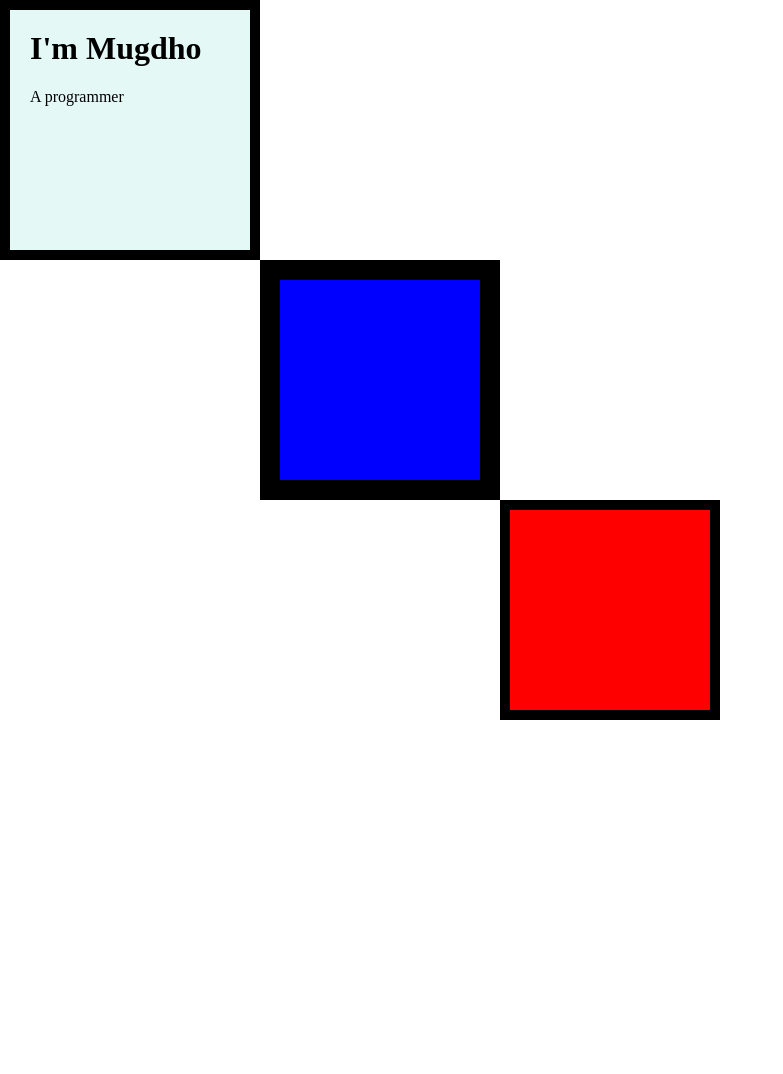
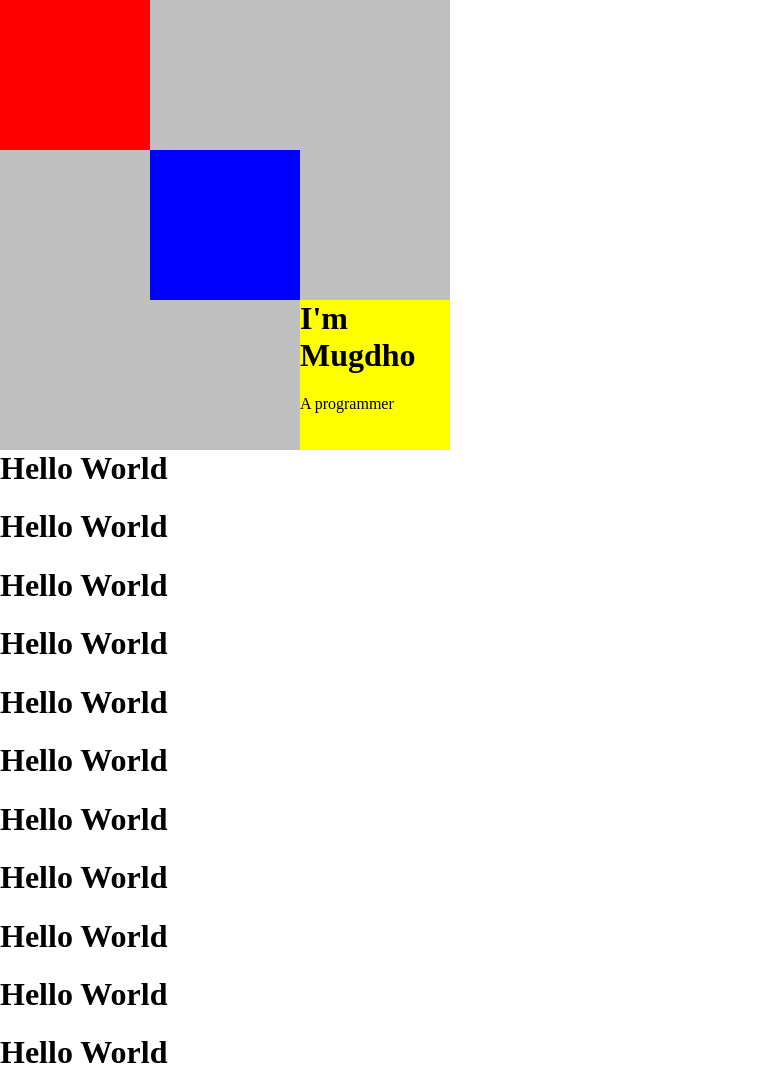
Before and after one commit to Mugdho10/CSS---My-site, a plain HTML site: page index.html in a window 1280 px wide. Shown: the top 1074 px of the page, without its empty margins (0-783 px from the left). Before the commit the page ends 800 px from the top, so only its background shows below. Drawn offline with Linux system fonts and the light colour scheme.

Commit message:
Learning and playing with the positions

```diff
--- a/css/style.css
+++ b/css/style.css
@@ -6,8 +6,9 @@ h1 {
     margin-top: 0px;
 }
 
+/*
 .top-container {
-    background-color: #E4F9F5;
+    background-color: #E4F9F5ye;
     border: 10px solid black;
     height: 200px;
     padding: 20px;
@@ -29,3 +30,39 @@ h1 {
     margin-left: 500px;
     width: 200px;
 }
+*/
+
+.top-container {
+    background-color: yellow;
+    height: 150px;
+    width: 150px;
+    position: absolute;
+    top: 300px;
+    left: 300px;
+}
+
+.middle-container {
+    background-color: blue;
+    height: 150px;
+    width: 150px;
+    position: absolute;
+    left: 150px;
+    top: 150px;
+    bottom: 150px;
+}
+
+.bottom-container {
+    background-color: red;
+    height: 150px;
+    width: 150px;
+    position: fixed;
+    left: 0px;
+    top: 0px;
+}
+
+.container {
+    position: relative;
+    height: 450px;
+    width: 450px;
+    background-color: silver;
+}
--- a/index.html
+++ b/index.html
@@ -9,9 +9,11 @@
     <link rel="stylesheet" href="css/style.css">
     <link rel="icon" href="favicon.ico">
 
-    <div class="top-container">
-        <h1>I'm Mugdho</h1>
-        <p>A programmer</p>
+    <div class="container">
+        <div class="top-container">
+            <h1>I'm Mugdho</h1>
+            <p>A programmer</p>
+        </div>
     </div>
 
     <div class="middle-container">
@@ -20,8 +22,22 @@
     <div class="bottom-container">
     </div>
 
+    <h1>Hello World</h1>
+    <h1>Hello World</h1>
+    <h1>Hello World</h1>
+    <h1>Hello World</h1>
+    <h1>Hello World</h1>
+    <h1>Hello World</h1>
+    <h1>Hello World</h1>
+    <h1>Hello World</h1>
+    <h1>Hello World</h1>
+    <h1>Hello World</h1>
+    <h1>Hello World</h1>
+    <h1>Hello World</h1>
+
 </head>
 <body>
 
 </body>
+
 </html>
```
Also changed, not shown: mysite.html (+62 -19 lines).
